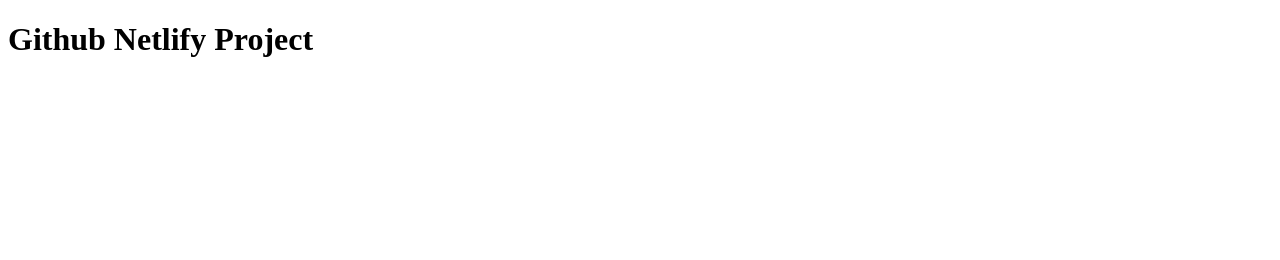
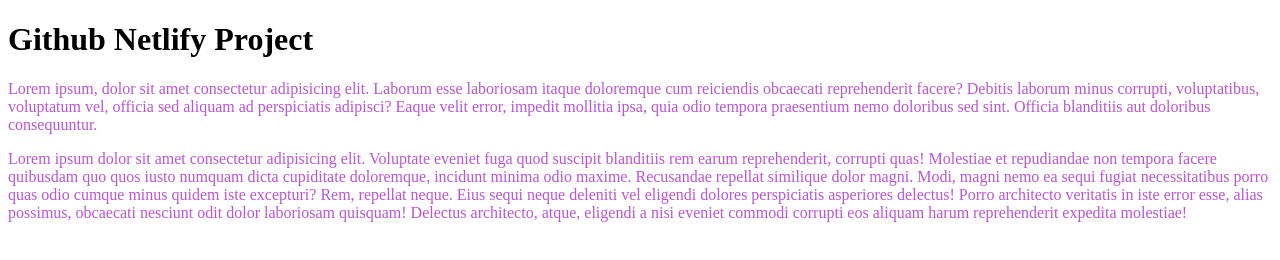
Before and after one commit to fionafreemark/github-netlify-project, a plain HTML site: page index.html in a window 1280 px wide. Drawn offline with Linux system fonts and the light colour scheme.

Commit message:
added p tags and associated styles

```diff
--- a/index.html
+++ b/index.html
@@ -5,8 +5,17 @@
     <meta http-equiv="X-UA-Compatible" content="IE=edge">
     <meta name="viewport" content="width=device-width, initial-scale=1.0">
     <title>Github Netlify Project</title>
+    <style>
+        p {
+            color: mediumorchid;
+        }
+    </style>
 </head>
 <body>
     <h1>Github Netlify Project</h1>
+
+    <p>Lorem ipsum, dolor sit amet consectetur adipisicing elit. Laborum esse laboriosam itaque doloremque cum reiciendis obcaecati reprehenderit facere? Debitis laborum minus corrupti, voluptatibus, voluptatum vel, officia sed aliquam ad perspiciatis adipisci? Eaque velit error, impedit mollitia ipsa, quia odio tempora praesentium nemo doloribus sed sint. Officia blanditiis aut doloribus consequuntur.</p>
+
+    <p>Lorem ipsum dolor sit amet consectetur adipisicing elit. Voluptate eveniet fuga quod suscipit blanditiis rem earum reprehenderit, corrupti quas! Molestiae et repudiandae non tempora facere quibusdam quo quos iusto numquam dicta cupiditate doloremque, incidunt minima odio maxime. Recusandae repellat similique dolor magni. Modi, magni nemo ea sequi fugiat necessitatibus porro quas odio cumque minus quidem iste excepturi? Rem, repellat neque. Eius sequi neque deleniti vel eligendi dolores perspiciatis asperiores delectus! Porro architecto veritatis in iste error esse, alias possimus, obcaecati nesciunt odit dolor laboriosam quisquam! Delectus architecto, atque, eligendi a nisi eveniet commodi corrupti eos aliquam harum reprehenderit expedita molestiae!</p>
 </body>
 </html>
```
